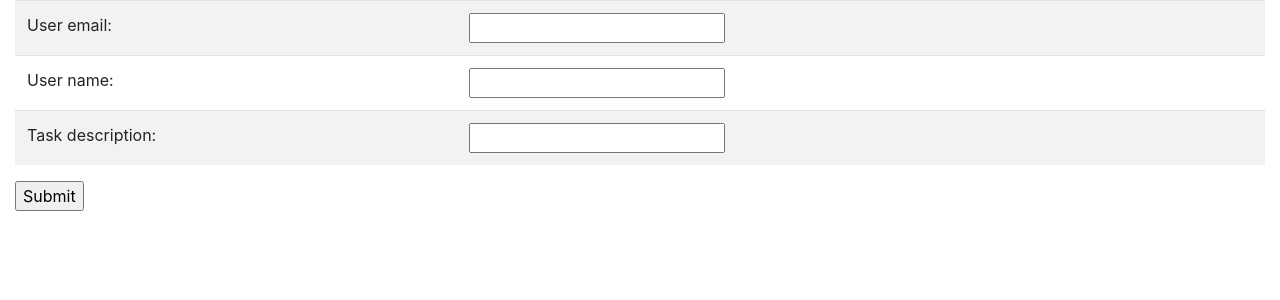
After one commit to programmador/notesman, a PHP site: template views/task/editor.twig in a window 1280 px wide. The commit adds this page. Shown: the top 300 px of the page. Run offline with PHP 8.4, Linux system fonts and the light colour scheme; the template is opened without the code that fills it, so the values that code supplies are empty; some libraries are stand-ins or nearby versions.

Commit message:
Implemented basic creation of new tasks

```diff
--- a/app/Controllers/UserController.php
+++ b/app/Controllers/UserController.php
@@ -6,7 +6,8 @@ use Exception;
 class UserController extends AbstractController
 {
 
-    public function createRandom(){
+    public function createRandom()
+    {
         $user = new User(['email' => rand(1,99999) . 'any@e.mail']);
         $user->name = 'Any Name';
         $user->password = 'anything';
--- a/app/Models/Task.php
+++ b/app/Models/Task.php
@@ -9,7 +9,7 @@ class Task extends Model
 
     public function user()
     {
-        return $this->belongsTo('User', 'user_id', 'id');
+        return $this->belongsTo('App\Models\User', 'user_id', 'id');
     }
 
 }
--- a/app/Models/User.php
+++ b/app/Models/User.php
@@ -11,7 +11,7 @@ class User extends Model
 
     public function tasks()
     {
-        return $this->hasMany('Task', 'user_id', 'id');
+        return $this->hasMany('App\Models\Task', 'user_id', 'id');
     }
 
 }
--- a/bootstrap/router.php
+++ b/bootstrap/router.php
@@ -1,7 +1,8 @@
 <?php
 
 $dispatcher = FastRoute\simpleDispatcher(function(FastRoute\RouteCollector $r) {
-    $r->addRoute('GET', '/', [new App\Controllers\TaskController, 'index']);
+    $r->addRoute('GET', '/', [new App\Controllers\TaskController, 'create']);
+    $r->addRoute('POST', '/task/save', [new App\Controllers\TaskController, 'save']);
     $r->addRoute('GET', '/task/{id:\d+}', [new App\Controllers\TaskController, 'show']);
     $r->addRoute('GET', '/user/create_random', [new App\Controllers\UserController, 'createRandom']);
 });
--- /dev/null
+++ b/views/task/editor.twig
@@ -0,0 +1,45 @@
+{% extends "layout.twig" %}
+
+{% block title %}
+    {% if task is defined %}
+        Edit task
+    {% else %}
+        Create task
+    {% endif %}
+{% endblock %}
+
+{% block content %}
+
+    <form action="/task/save" method="POST">
+        <table class="table table-striped">
+            <tbody>
+                <tr>
+                    <td>
+                        User email:
+                    </td>
+                    <td>
+                        <input type="text" name="user_email">
+                    </td>
+                </tr>
+                <tr>
+                    <td>
+                        User name:
+                    </td>
+                    <td>
+                        <input type="text" name="user_name">
+                    </td>
+                </tr>
+                <tr>
+                    <td>
+                        Task description:
+                    </td>
+                    <td>
+                        <input type="text" name="task_description">
+                    </td>
+                </tr>
+            </tbody>
+        </table>
+        <input type="submit">
+    </form>
+
+{% endblock %}
```
Also changed, not shown: app/Controllers/TaskController.php (+24 -1 lines), views/task/saved.twig (added, +9 -0 lines), readme.md.
